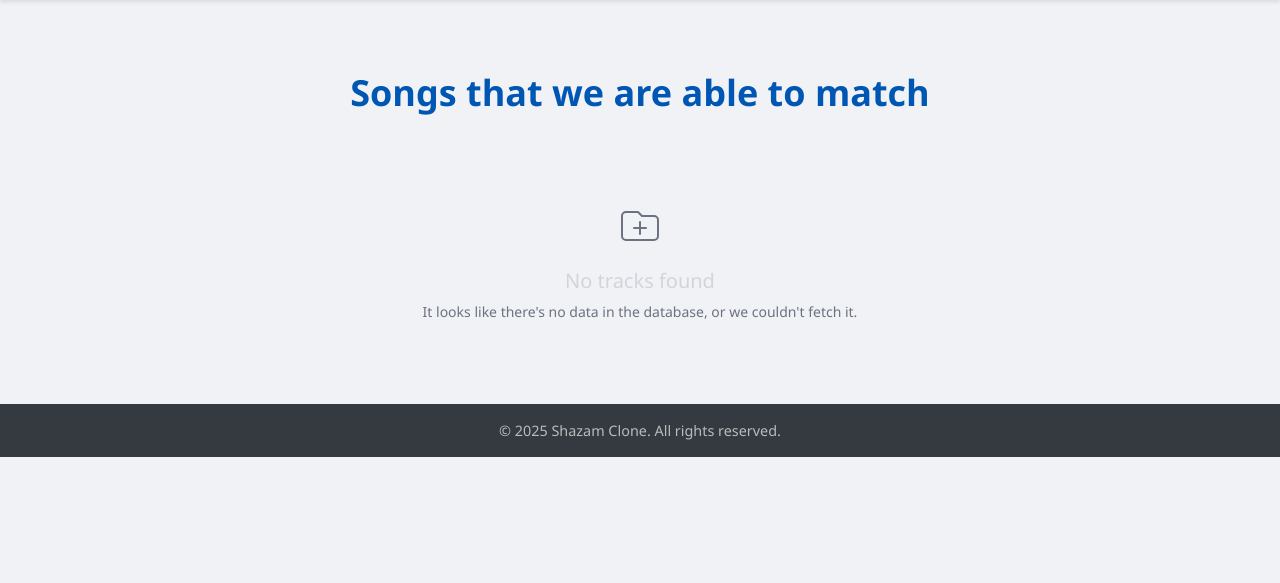
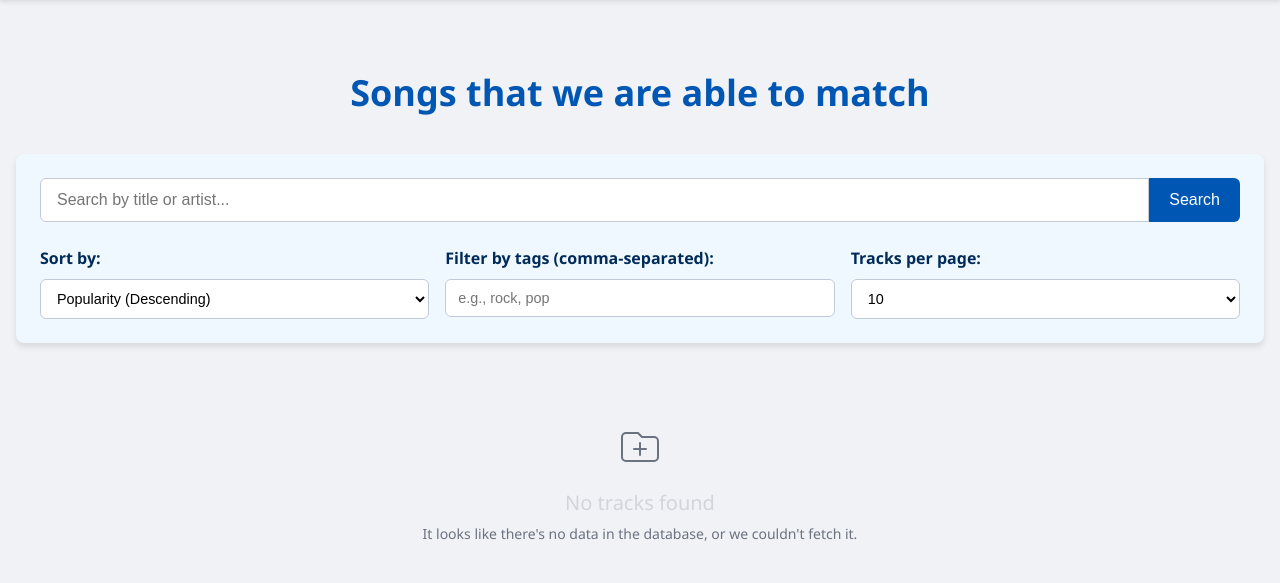
Before and after one commit to nizwant/cloud_computing_project, a Flask app: template src/app_engine/templates/list_songs.html in a window 1280 px wide. Shown: the part 76-659 px from the top of the page. Run offline with Flask 3, Linux system fonts and the light colour scheme; the template is opened without the code that fills it, so the values that code supplies are empty.

Commit message:
feat: filtering. sorting, searching

```diff
--- a/src/app_engine/main.py
+++ b/src/app_engine/main.py
@@ -15,8 +15,6 @@ app.logger.setLevel(logging.INFO)
 
 publisher = pubsub_v1.PublisherClient()
 topic_path = publisher.topic_path("cloud-computing-project-458205", "songs-to-process")
-# --- Parameters ---
-ITEMS_PER_PAGE = 10  # Number of tracks to display per page
 
 
 @app.route("/")
@@ -36,7 +34,7 @@ def add_song():
 
 @app.route("/list_songs/")
 def list_songs():
-    return list_tracks_helper(app=app, items_per_page=ITEMS_PER_PAGE)
+    return list_tracks_helper(app=app)
 
 
 @app.route("/push_to_pub_sub", methods=["POST"])
--- a/src/app_engine/static/list_songs_style.css
+++ b/src/app_engine/static/list_songs_style.css
@@ -70,6 +70,101 @@ header {
     font-weight: 700;
     color: #0056b3;
 }
+
+/* Search and Filter Section */
+.search-filter-sort-section {
+    margin-bottom: 2rem;
+    background-color: #f0f8ff;
+    padding: 1.5rem;
+    border-radius: 0.5rem;
+    box-shadow: 0 4px 6px rgba(0, 0, 0, 0.1);
+}
+
+.search-form {
+    display: flex;
+    flex-direction: column;
+    gap: 1.5rem;
+}
+
+.search-input-group {
+    display: flex;
+    width: 100%;
+}
+
+.search-input {
+    flex-grow: 1;
+    padding: 0.75rem 1rem;
+    border: 1px solid #c0cad9;
+    border-radius: 0.375rem 0 0 0.375rem;
+    font-size: 1rem;
+    outline: none;
+}
+
+.search-input:focus {
+    border-color: #0056b3;
+    box-shadow: 0 0 0 2px rgba(0, 86, 179, 0.2);
+}
+
+.search-button {
+    background-color: #0056b3;
+    color: white;
+    padding: 0.75rem 1.25rem;
+    border: none;
+    border-radius: 0 0.375rem 0.375rem 0;
+    cursor: pointer;
+    font-size: 1rem;
+    transition: background-color 0.2s;
+}
+
+.search-button:hover {
+    background-color: #004494;
+}
+
+.filter-sort-options {
+    display: grid;
+    grid-template-columns: 1fr;
+    gap: 1rem;
+}
+
+@media (min-width: 768px) {
+    .filter-sort-options {
+        grid-template-columns: repeat(3, 1fr);
+    }
+}
+
+.sort-dropdown,
+.tags-filter,
+.items-per-page-dropdown {
+    display: flex;
+    flex-direction: column;
+    gap: 0.5rem;
+}
+
+.sort-dropdown label,
+.tags-filter label,
+.items-per-page-dropdown label {
+    font-weight: 600;
+    color: #002b58;
+}
+
+.sort-dropdown select,
+.tags-filter input[type="text"],
+.items-per-page-dropdown select {
+    padding: 0.625rem 0.75rem;
+    border: 1px solid #c0cad9;
+    border-radius: 0.375rem;
+    font-size: 0.9rem;
+    background-color: white;
+    outline: none;
+}
+
+.sort-dropdown select:focus,
+.tags-filter input[type="text"]:focus,
+.items-per-page-dropdown select:focus {
+    border-color: #0056b3;
+    box-shadow: 0 0 0 2px rgba(0, 86, 179, 0.2);
+}
+
 
 .custom-grid {
     display: grid;
--- a/src/app_engine/templates/list_songs.html
+++ b/src/app_engine/templates/list_songs.html
@@ -10,15 +10,62 @@
             <h1 class="custom-header-title">Songs that we are able to match</h1>
         </header>
 
+        <div class="search-filter-sort-section">
+            <form action="{{ url_for('list_songs') }}" method="get" class="search-form">
+                <div class="search-input-group">
+                    <input type="text" name="query" placeholder="Search by title or artist..."
+                        value="{{ request.args.get('query', '') }}" class="search-input">
+                    <button type="submit" class="search-button">Search</button>
+                </div>
+
+                <div class="filter-sort-options">
+                    <div class="sort-dropdown">
+                        <label for="sort_by">Sort by:</label>
+                        <select name="sort_by" id="sort_by" onchange="this.form.submit()">
+                            <option value="popularity_desc" {% if sort_by == 'popularity_desc' %}selected{% endif %}>
+                                Popularity (Descending)</option>
+                            <option value="popularity_asc" {% if sort_by == 'popularity_asc' %}selected{% endif %}>
+                                Popularity (Ascending)</option>
+                            <option value="track_name_asc" {% if sort_by == 'track_name_asc' %}selected{% endif %}>Track
+                                Name (A-Z)</option>
+                            <option value="track_name_desc" {% if sort_by == 'track_name_desc' %}selected{% endif %}>Track
+                                Name (Z-A)</option>
+                            <option value="album_release_date_desc"
+                                {% if sort_by == 'album_release_date_desc' %}selected{% endif %}>Release Date (Newest)
+                            </option>
+                            <option value="album_release_date_asc"
+                                {% if sort_by == 'album_release_date_asc' %}selected{% endif %}>Release Date (Oldest)
+                            </option>
+                        </select>
+                    </div>
+
+                    <div class="tags-filter">
+                        <label for="tags">Filter by tags (comma-separated):</label>
+                        <input type="text" name="tags" id="tags" placeholder="e.g., rock, pop"
+                            value="{{ request.args.get('tags', '') }}">
+                    </div>
+
+                    <div class="items-per-page-dropdown">
+                        <label for="items_per_page">Tracks per page:</label>
+                        <select name="items_per_page" id="items_per_page" onchange="this.form.submit()">
+                            <option value="10" {% if items_per_page == 10 %}selected{% endif %}>10</option>
+                            <option value="20" {% if items_per_page == 20 %}selected{% endif %}>20</option>
+                            <option value="50" {% if items_per_page == 50 %}selected{% endif %}>50</option>
+                            <option value="100" {% if items_per_page == 100 %}selected{% endif %}>100</option>
+                        </select>
+                    </div>
+                </div>
+            </form>
+        </div>
+
         {% if tracks %}
         <div class="custom-grid"> {% for track in tracks %}
             <div class="custom-track-card">
-                <img src="{{ track.album_image_url }}"
-                     alt="Album art for {{ track.name }}"
-                     class="album-art"
+                <img src="{{ track.album_image_url }}" alt="Album art for {{ track.name }}" class="album-art"
                     onerror="this.onerror=null; this.src='{{ url_for('static', filename='no_image.jpg') }}';">
 
-                <div class="track-info"> <h2 class="track-name" title="{{ track.name }}">{{ track.name }}</h2>
+                <div class="track-info">
+                    <h2 class="track-name" title="{{ track.name }}">{{ track.name }}</h2>
                     <p class="artist-year" title="{{ track.artists }} &bull; {{ track.release_year }}">
                         {{ track.artists }} &bull; {{ track.release_year }}
                     </p>
@@ -37,15 +84,19 @@
         {% if total_pages > 1 %}
         <nav class="pagination-nav" aria-label="Pagination">
             <div class="pagination-info">
-                Showing <span class="pagination-count">{{ tracks | length }}</span> of <span class="pagination-count">{{ total_tracks }}</span> results
+                Showing <span class="pagination-count">{{ tracks | length }}</span> of <span
+                    class="pagination-count">{{ total_tracks }}</span> results
             </div>
             <ul class="pagination-links">
                 <li>
-                    <a href="{{ url_for('list_songs', page=current_page - 1) if current_page > 1 else '#' }}"
-                    class="pagination-button prev-button {% if current_page == 1 %}cursor-not-allowed{% endif %} {% if current_page == 1 %} {% else %} {% endif %}">
+                    <a href="{{ url_for('list_songs', page=current_page - 1, query=request.args.get('query', ''), sort_by=sort_by, tags=request.args.get('tags', ''), items_per_page=items_per_page) if current_page > 1 else '#' }}"
+                        class="pagination-button prev-button {% if current_page == 1 %}cursor-not-allowed{% endif %}">
                         <span class="sr-only">Previous</span>
-                        <svg class="pagination-icon" fill="currentColor" viewBox="0 0 20 20" xmlns="http://www.w3.org/2000/svg">
-                            <path fill-rule="evenodd" d="M12.707 5.293a1 1 0 010 1.414L9.414 10l3.293 3.293a1 1 0 01-1.414 1.414l-4-4a1 1 0 010-1.414l4-4a1 1 0 011.414 0z" clip-rule="evenodd"></path>
+                        <svg class="pagination-icon" fill="currentColor" viewBox="0 0 20 20"
+                            xmlns="http://www.w3.org/2000/svg">
+                            <path fill-rule="evenodd"
+                                d="M12.707 5.293a1 1 0 010 1.414L9.414 10l3.293 3.293a1 1 0 01-1.414 1.414l-4-4a1 1 0 010-1.414l4-4a1 1 0 011.414 0z"
+                                clip-rule="evenodd"></path>
                         </svg>
                     </a>
                 </li>
@@ -56,7 +107,8 @@
 
                 {% if start_page > 1 %}
                 <li>
-                        <a href="{{ url_for('list_songs', page=1) }}" class="pagination-button page-number-button">
+                    <a href="{{ url_for('list_songs', page=1, query=request.args.get('query', ''), sort_by=sort_by, tags=request.args.get('tags', ''), items_per_page=items_per_page) }}"
+                        class="pagination-button page-number-button">
                         1
                     </a>
                 </li>
@@ -69,7 +121,7 @@
 
                 {% for p in range(start_page, end_page + 1) %}
                 <li>
-                    <a href="{{ url_for('list_songs', page=p) }}"
+                    <a href="{{ url_for('list_songs', page=p, query=request.args.get('query', ''), sort_by=sort_by, tags=request.args.get('tags', ''), items_per_page=items_per_page) }}"
                         class="pagination-button page-number-button {% if p == current_page %}active{% endif %}">
                         {{ p }}
                     </a>
@@ -83,18 +135,22 @@
                 </li>
                 {% endif %}
                 <li>
-                        <a href="{{ url_for('list_songs', page=total_pages) }}" class="pagination-button page-number-button">
+                    <a href="{{ url_for('list_songs', page=total_pages, query=request.args.get('query', ''), sort_by=sort_by, tags=request.args.get('tags', ''), items_per_page=items_per_page) }}"
+                        class="pagination-button page-number-button">
                         {{ total_pages }}
                     </a>
                 </li>
                 {% endif %}
 
                 <li>
-                    <a href="{{ url_for('list_songs', page=current_page + 1) if current_page < total_pages else '#' }}"
+                    <a href="{{ url_for('list_songs', page=current_page + 1, query=request.args.get('query', ''), sort_by=sort_by, tags=request.args.get('tags', ''), items_per_page=items_per_page) if current_page < total_pages else '#' }}"
                         class="pagination-button next-button {% if current_page == total_pages %}cursor-not-allowed{% endif %}">
                         <span class="sr-only">Next</span>
-                        <svg class="pagination-icon" fill="currentColor" viewBox="0 0 20 20" xmlns="http://www.w3.org/2000/svg">
-                            <path fill-rule="evenodd" d="M7.293 14.707a1 1 0 010-1.414L10.586 10 7.293 6.707a1 1 0 011.414-1.414l4 4a1 1 0 010 1.414l-4 4a1 1 0 01-1.414 0z" clip-rule="evenodd"></path>
+                        <svg class="pagination-icon" fill="currentColor" viewBox="0 0 20 20"
+                            xmlns="http://www.w3.org/2000/svg">
+                            <path fill-rule="evenodd"
+                                d="M7.293 14.707a1 1 0 010-1.414L10.586 10 7.293 6.707a1 1 0 011.414-1.414l4 4a1 1 0 010 1.414l-4 4a1 1 0 01-1.414 0z"
+                                clip-rule="evenodd"></path>
                         </svg>
                     </a>
                 </li>
```
Also changed, not shown: src/app_engine/utils_db.py (+86 -16 lines). Lines whose indentation alone changed are shown as unchanged.
